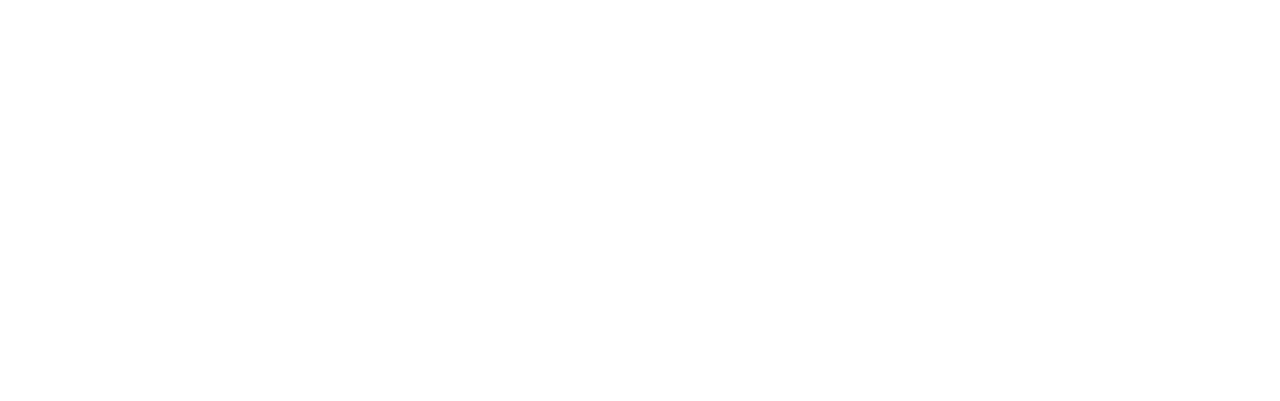
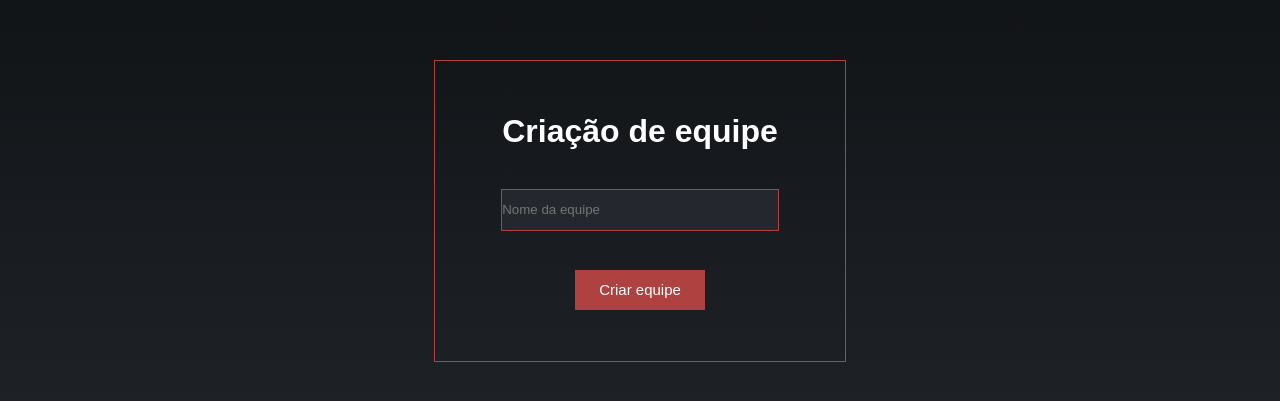
Before and after one commit to KauaneDelvoss/OrchidVue, a Vue app: page /criarequipe in a window 1280 px wide. Shown: the part 189-590 px from the top of the page. Built offline with nearby package versions, Linux system fonts and the light colour scheme.

Commit message:
Telas criação e entrar em equipes

```diff
--- a/src/views/CadastroOrchid.vue
+++ b/src/views/CadastroOrchid.vue
@@ -210,7 +210,7 @@
     grid-template-columns: repeat(2, 1fr);
     grid-template-areas:
     'top-box-a-cadastro top-box-b-cadastro';
-    height: 40px;
+    /* height: 40px; */
 }
 
 .showcase-cadastro-3 .top-box {
@@ -276,7 +276,6 @@
     grid-template-columns: 1fr;
     grid-template-areas:
     'top-box-a-cadastro';
-    height: 40px;
 }
 
 .showcase-cadastro-6 .top-box {
--- /dev/null
+++ b/src/views/CriarEquipe.vue
@@ -0,0 +1,110 @@
+<template>
+<div class="criarequipe">
+    <!-- TÍTULO -->
+    <form action="" class="form-criarequipe">
+        <div class="showcase-criarequipe-1">
+            <div class="top-box top-box-a-criarequipe">
+                <h1>Criação de equipe</h1>
+            </div>
+
+            <div class="top-box top-box-b-criarequipe">
+                <input type="text" class="input-criarequipe" placeholder="Nome da equipe" name="criarequipe">
+            </div>
+
+            <div class="top-box top-box-c-criarequipe">
+                <button class="criarequipe-btn">Criar equipe</button>
+            </div>
+        </div>
+    </form>
+</div>
+</template>
+
+<script>
+export default {
+
+}
+</script>
+
+<style>
+:root {
+    --primary: #24282E;
+    --secondary: #0c0e10;
+    --light: #ffffff;
+    --red: #B04141;
+    --shadow: 0 1px 5px rgba(0, 0, 0, 0.8);
+}
+
+.criarequipe {
+    font-family: 'Montserrat', Arial, Helvetica, sans-serif;
+    background: linear-gradient(#0c0e10, #24282E);
+    width: 100%;
+    height: 100%;
+    position: absolute;
+    display: flex;
+    align-items: center;
+}
+
+* {
+    margin: 0;
+    padding: 0;
+}
+
+
+.showcase-criarequipe-1 h1{
+    color: #fff;
+    font-weight: bold;
+    margin: 0;
+}
+
+/* FORM */
+
+.form-criarequipe {
+    margin: 10rem auto;
+    border: solid #B04141;
+    border-width: 1px;
+    padding: 2rem;
+    width: 21.625rem;
+    height: 14.75rem;
+    display: grid;
+    justify-content: center;
+}
+
+.top-box-a-criarequipe {
+    grid-area: top-box-a-criarequipe;
+}
+
+.top-box-a-criarequipe {
+    grid-area: top-box-a-criarequipe;
+}
+
+.top-box-a-criarequipe {
+    grid-area: top-box-a-criarequipe;
+}
+
+.input-criarequipe {
+    border: solid 1px var(--red);
+    background-color: var(--primary);
+    height: 40px;
+    width: 100%;
+}
+
+.showcase-criarequipe-1 {
+    display: grid;
+    grid-template-columns: 1fr;
+    grid-template-areas:
+    'top-box-a-criarequipe'
+    'top-box-b-criarequipe'
+    'top-box-c-criarequipe';
+}
+
+.showcase-criarequipe-1 .top-box-c-criarequipe .criarequipe-btn {
+    background-color: var(--red);
+    color: var(--light);
+    text-decoration: none;
+    /* font-weight: bold; */
+    font-size: 15px;
+    border: 2px;
+    width: 130px;
+    height: 40px;
+}
+</style>
--- /dev/null
+++ b/src/views/EntrarEquipe.vue
@@ -0,0 +1,110 @@
+<template>
+<div class="entrarequipe">
+    <!-- TÍTULO -->
+    <form action="" class="form-entrarequipe">
+        <div class="showcase-entrarequipe-1">
+            <div class="top-box top-box-a-entrarequipe">
+                <h1>Entrar em equipe</h1>
+            </div>
+
+            <div class="top-box top-box-b-entrarequipe">
+                <input type="text" class="input-entrarequipe" placeholder="Código da equipe" name="entrarequipe">
+            </div>
+
+            <div class="top-box top-box-c-entrarequipe">
+                <button class="entrarequipe-btn">Entrar em equipe</button>
+            </div>
+        </div>
+    </form>
+</div>
+</template>
+
+<script>
+export default {
+
+}
+</script>
+
+<style>
+:root {
+    --primary: #24282E;
+    --secondary: #0c0e10;
+    --light: #ffffff;
+    --red: #B04141;
+    --shadow: 0 1px 5px rgba(0, 0, 0, 0.8);
+}
+
+.entrarequipe {
+    font-family: 'Montserrat', Arial, Helvetica, sans-serif;
+    background: linear-gradient(#0c0e10, #24282E);
+    width: 100%;
+    height: 100%;
+    position: absolute;
+    display: flex;
+    align-items: center;
+}
+
+* {
+    margin: 0;
+    padding: 0;
+}
+
+
+.showcase-entrarequipe-1 h1{
+    color: #fff;
+    font-weight: bold;
+    margin: 0;
+}
+
+/* FORM */
+
+.form-entrarequipe {
+    margin: 10rem auto;
+    border: solid #B04141;
+    border-width: 1px;
+    padding: 2rem;
+    width: 21.625rem;
+    height: 14.75rem;
+    display: grid;
+    justify-content: center;
+}
+
+.top-box-a-entrarequipe {
+    grid-area: top-box-a-entrarequipe;
+}
+
+.top-box-a-entrarequipe {
+    grid-area: top-box-a-entrarequipe;
+}
+
+.top-box-a-entrarequipe {
+    grid-area: top-box-a-entrarequipe;
+}
+
+.input-entrarequipe {
+    border: solid 1px var(--red);
+    background-color: var(--primary);
+    height: 40px;
+    width: 100%;
+}
+
+.showcase-entrarequipe-1 {
+    display: grid;
+    grid-template-columns: 1fr;
+    grid-template-areas:
+    'top-box-a-entrarequipe'
+    'top-box-b-entrarequipe'
+    'top-box-c-entrarequipe';
+}
+
+.showcase-entrarequipe-1 .top-box-c-entrarequipe .entrarequipe-btn {
+    background-color: var(--red);
+    color: var(--light);
+    text-decoration: none;
+    /* font-weight: bold; */
+    font-size: 15px;
+    border: 2px;
+    width: 130px;
+    height: 40px;
+}
+</style>
--- a/src/views/LoginOrchid.vue
+++ b/src/views/LoginOrchid.vue
@@ -91,12 +91,6 @@
 * {
     margin: 0;
     padding: 0;
-}
-.tudo-2 {
-    width: 100%;
-    height: 100%;
-    position: fixed;
-    background-color: linear-gradient(#0c0e10, #24282E);
 }
 /* FORM */
 
```
Also changed, not shown: src/router/index.js (+10 -0 lines), 8 other files (tests, documents, lock files or other folders).
